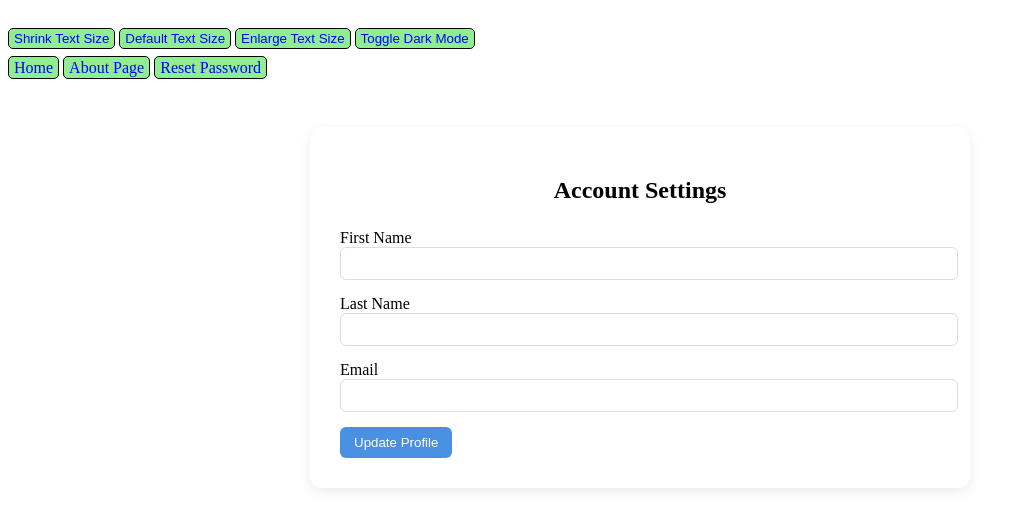
After one commit to ppatel071/s26-CPSC4910-Team16, a Python web app: template app/templates/driver/account_settings.html in a window 1280 px wide. The commit adds this page. Shown: the top 529 px of the page, without its empty margins (0-1013 px from the left). Run offline with Jinja, Linux system fonts and the light colour scheme; the template is opened without the code that fills it, so the values that code supplies are empty.

```diff
--- /dev/null
+++ b/app/templates/driver/account_settings.html
@@ -0,0 +1,62 @@
+{% extends "base.html" %}
+{% block content %}
+
+<style>
+.settings-container {
+    max-width: 600px;
+    margin: 50px auto;
+    background: white;
+    padding: 30px;
+    border-radius: 12px;
+    box-shadow: 0 4px 12px rgba(0,0,0,0.08);
+}
+.settings-title {
+    text-align: center;
+    margin-bottom: 25px;
+}
+.form-group {
+    margin-bottom: 15px;
+}
+input {
+    width: 100%;
+    padding: 8px;
+    border-radius: 6px;
+    border: 1px solid #ddd;
+}
+button {
+    padding: 8px 14px;
+    border: none;
+    border-radius: 6px;
+    background: #4a90e2;
+    color: white;
+    cursor: pointer;
+}
+button:hover {
+    background: #357ABD;
+}
+</style>
+
+<div class="settings-container">
+    <h2 class="settings-title">Account Settings</h2>
+
+    <form method="POST">
+        <div class="form-group">
+            <label>First Name</label>
+            <input type="text" name="first_name" value="{{ user.first_name }}">
+        </div>
+
+        <div class="form-group">
+            <label>Last Name</label>
+            <input type="text" name="last_name" value="{{ user.last_name }}">
+        </div>
+
+        <div class="form-group">
+            <label>Email</label>
+            <input type="email" name="email" value="{{ user.email }}">
+        </div>
+
+        <button type="submit">Update Profile</button>
+    </form>
+</div>
+
+{% endblock %}
```
Also changed, not shown: app/driver/routes.py (+76 -83 lines), app/templates/driver/dashboard.html (+86 -7 lines).
